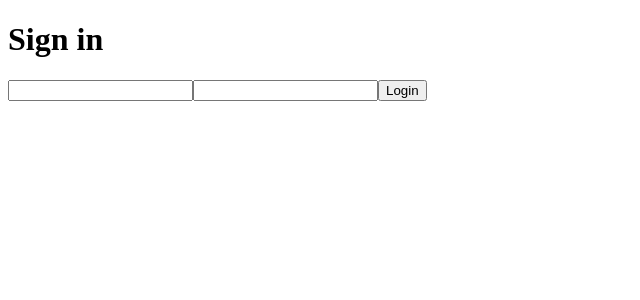
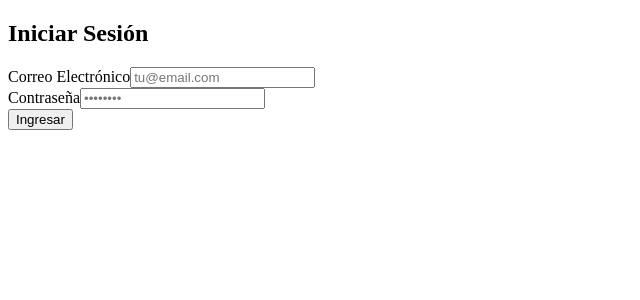
Before and after one commit to MarcosDavd/mernProject, a React app in the folder frontend/: page /login in a window 1280 px wide. Shown: the top 300 px of the page, without its empty margins (0-640 px from the left). Built offline with nearby package versions, Linux system fonts and the light colour scheme; the HTML template or start-up script is replaced by a standard one.

Commit message:
refactor: refactoring login component with Input and button components

```diff
--- a/frontend/package.json
+++ b/frontend/package.json
@@ -10,7 +10,7 @@
     "preview": "vite preview"
   },
   "dependencies": {
-    "axios": "^1.13.2",
+    "axios": "^1.18.1",
     "react": "^19.2.0",
     "react-dom": "^19.2.0",
     "react-router-dom": "^7.10.1"
--- a/frontend/src/App.jsx
+++ b/frontend/src/App.jsx
@@ -1,6 +1,6 @@
 import { createBrowserRouter, RouterProvider } from "react-router-dom";
-import Login from "./pages/Login.jsx";
-import Home from "./pages/Home.jsx";
+import { Login } from "./pages/Login.jsx";
+import { Home } from "./pages/Home.jsx";
 const router = createBrowserRouter([
   {
     path: "/login",
--- /dev/null
+++ b/frontend/src/components/Button.jsx
@@ -0,0 +1,11 @@
+export function Button({ children, isLoading, ...props }) {
+  return (
+    <button
+      className="w-full bg-blue-600 text-white p-2 rounded-md hover:bg-blue-700 disabled:bg-gray-400 transition-colors"
+      disabled={isLoading}
+      {...props}
+    >
+      {isLoading ? 'Cargando...' : children}
+    </button>
+  );
+}
--- /dev/null
+++ b/frontend/src/components/Input.jsx
@@ -0,0 +1,14 @@
+export function Input({ label, error, ...props }) {
+  return (
+    <div className="flex flex-col gap-1 w-full">
+      {label && <label className="text-sm font-medium text-gray-700">{label}</label>}
+      <input
+        className={`border p-2 rounded-md focus:outline-none focus:ring-2 ${
+          error ? 'border-red-500 focus:ring-red-200' : 'border-gray-300 focus:ring-blue-200'
+        }`}
+        {...props} // Aquí entra el type, name, value, onChange, placeholder
+      />
+      {error && <span className="text-xs text-red-500">{error}</span>}
+    </div>
+  );
+}
--- a/frontend/src/pages/Home.jsx
+++ b/frontend/src/pages/Home.jsx
@@ -1,4 +1,3 @@
-function home(){
+export function Home(){
     return (<> <h1>Welcome  to Home Page</h1> </>)
 }
-export default home;
--- a/frontend/src/pages/Login.jsx
+++ b/frontend/src/pages/Login.jsx
@@ -1,7 +1,86 @@
-import Formlogin from '../components/FormLogin.jsx';
-function login(){
-    return (<> <h1>Sign in</h1>
-    <Formlogin />
-    </>)
+import { useState } from 'react';
+import { Input } from '../components/Input';
+import { Button } from '../components/Button';
+import axios from 'axios';
+
+export function Login() {
+  const [formData, setFormData] = useState({ email: '', password: '' });
+  const [loading, setLoading] = useState(false);
+  const [error, setError] = useState(''); // Para mostrar el 401 en la pantalla
+  const [userResponse, setUserResponse] = useState(null); // Reemplaza tu setResponse anterior
+
+  const handleChange = (e) => {
+    setFormData({ ...formData, [e.target.name]: e.target.value });
+  };
+
+  const handleSubmit = async (e) => {
+    e.preventDefault();
+    setLoading(true);
+    setError(''); // Limpiamos errores anteriores antes de intentar
+
+    try {
+      const res = await axios.post("http://localhost:5000/user/login", {
+        email: formData.email,
+        password: formData.password
+      });
+
+      // ¡Login Exitoso!
+      setUserResponse(res.data);
+      console.log('Login correcto:', res.data);
+
+      // Aquí guardarías el token (ej: localStorage.setItem('token', res.data.token))
+      // o redirigirías al usuario a la home.
+
+    } catch (err) {
+      // Aquí atrapamos el 401 o cualquier otro error del servidor
+      if (err.response && err.response.status === 401) {
+        setError('El correo electrónico o la contraseña son incorrectos.');
+      } else {
+        setError('Hubo un problema con el servidor. Intentá más tarde.');
+      }
+      console.error('Error en login:', err);
+    } finally {
+      // Esto se ejecuta SIEMPRE al final, asegurando que el botón deje de cargar
+      setLoading(false);
+    }
+  };
+
+  return (
+    <div className="max-w-md mx-auto mt-10 p-6 bg-white rounded-lg shadow-md">
+      <h2 className="text-2xl font-bold mb-6 text-center">Iniciar Sesión</h2>
+
+      {/* Alerta de error visible para el usuario */}
+      {error && (
+        <div className="mb-4 p-3 bg-red-100 border border-red-400 text-red-700 rounded text-sm text-center">
+          {error}
+        </div>
+      )}
+
+      <form onSubmit={handleSubmit} className="space-y-4">
+        <Input
+          label="Correo Electrónico"
+          type="email"
+          name="email"
+          placeholder="tu@email.com"
+          value={formData.email}
+          onChange={handleChange}
+          required
+        />
+
+        <Input
+          label="Contraseña"
+          type="password"
+          name="password"
+          placeholder="••••••••"
+          value={formData.password}
+          onChange={handleChange}
+          required
+        />
+
+        <Button type="submit" isLoading={loading}>
+          Ingresar
+        </Button>
+      </form>
+    </div>
+  );
 }
-export default login;
```
Also changed, not shown: 1 other file (tests, documents, lock files or other folders).
